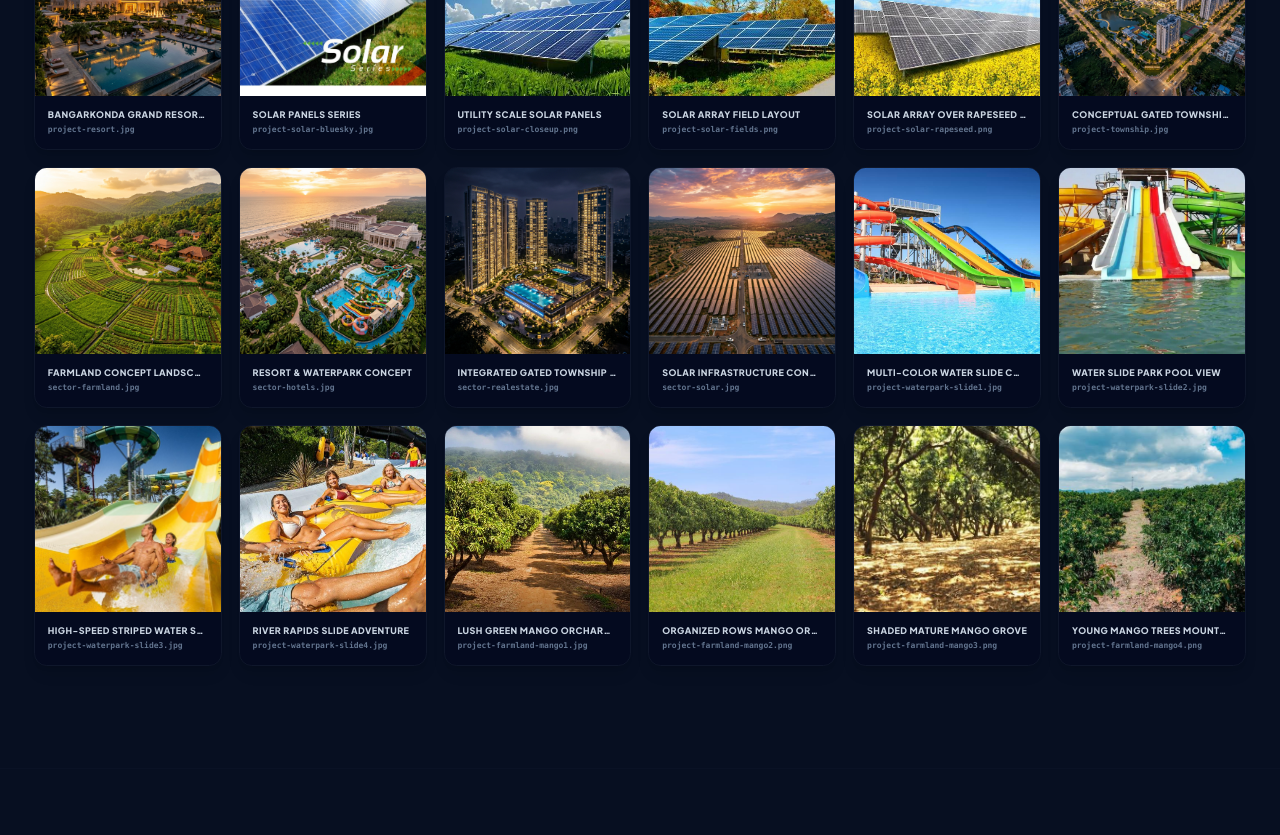
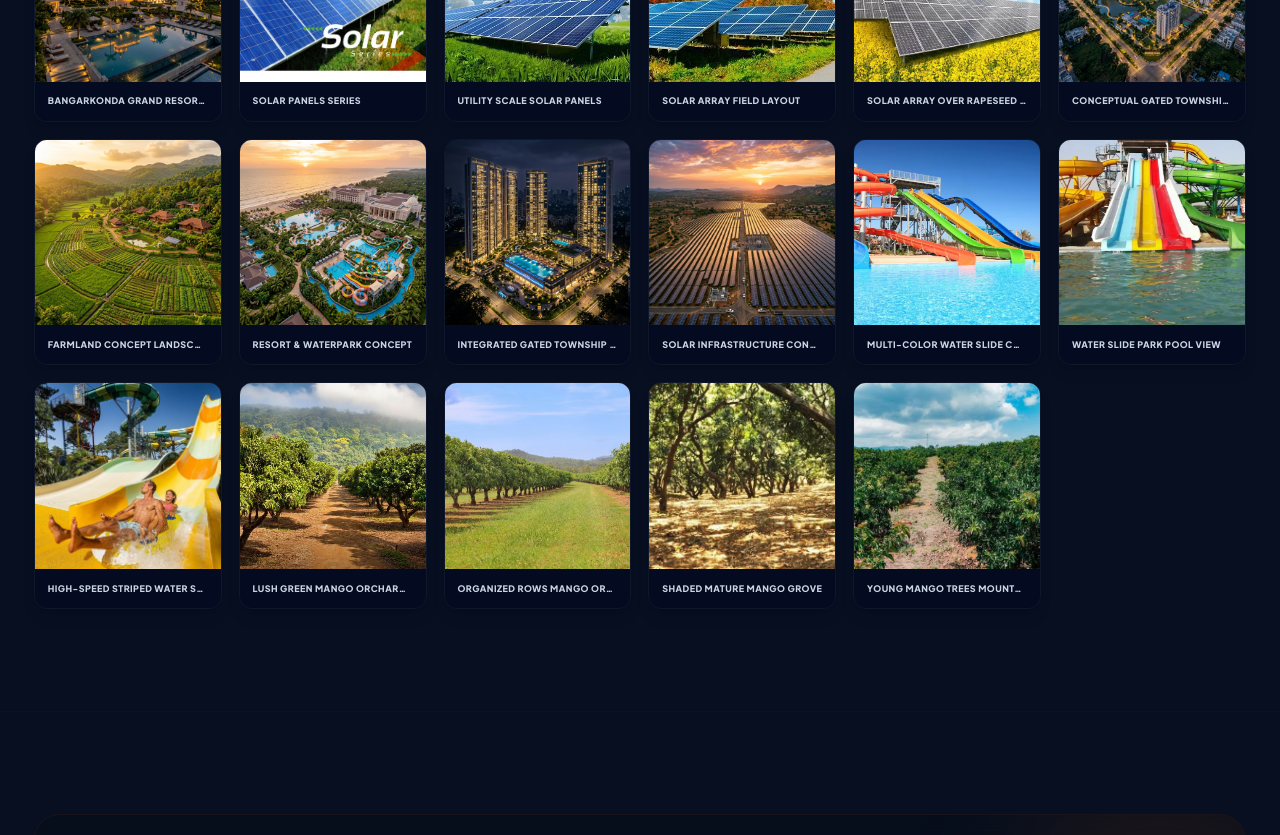
Before and after one commit to moula2002/BANGARKONDA-Website, a React (Vite) app: page / in a window 1280 px wide. Shown: the part 6120-6955 px from the top of the page. Built offline with nearby package versions, Linux system fonts and the light colour scheme.

Commit message:
UI: remove raw filenames and paths from gallery and lightbox

```diff
--- a/src/pages/Home.jsx
+++ b/src/pages/Home.jsx
@@ -239,7 +239,6 @@ export default function Home() {
     { src: 'images/project-waterpark-slide1.jpg', title: 'Multi-color Water Slide Complex' },
     { src: 'images/project-waterpark-slide2.jpg', title: 'Water Slide Park Pool View' },
     { src: 'images/project-waterpark-slide3.jpg', title: 'High-speed Striped Water Slide' },
-    { src: 'images/project-waterpark-slide4.jpg', title: 'River Rapids Slide Adventure' },
     { src: 'images/project-farmland-mango1.jpg', title: 'Lush Green Mango Orchard Path' },
     { src: 'images/project-farmland-mango2.png', title: 'Organized Rows Mango Orchard' },
     { src: 'images/project-farmland-mango3.png', title: 'Shaded Mature Mango Grove' },
@@ -829,9 +828,6 @@ export default function Home() {
                   <h4 className="text-[9px] font-black text-slate-300 truncate uppercase tracking-wider">
                     {img.title}
                   </h4>
-                  <p className="text-[8px] text-slate-500 font-semibold truncate mt-0.5 font-mono">
-                    {img.src.split('/').pop()}
-                  </p>
                 </div>
               </div>
             ))}
@@ -1259,9 +1255,6 @@ export default function Home() {
               <h3 className="text-sm font-black text-white uppercase tracking-wider">
                 {selectedImage.title}
               </h3>
-              <p className="text-[10px] text-slate-455 font-semibold font-mono">
-                Source Path: {selectedImage.src}
-              </p>
             </div>
           </div>
         </div>
```
